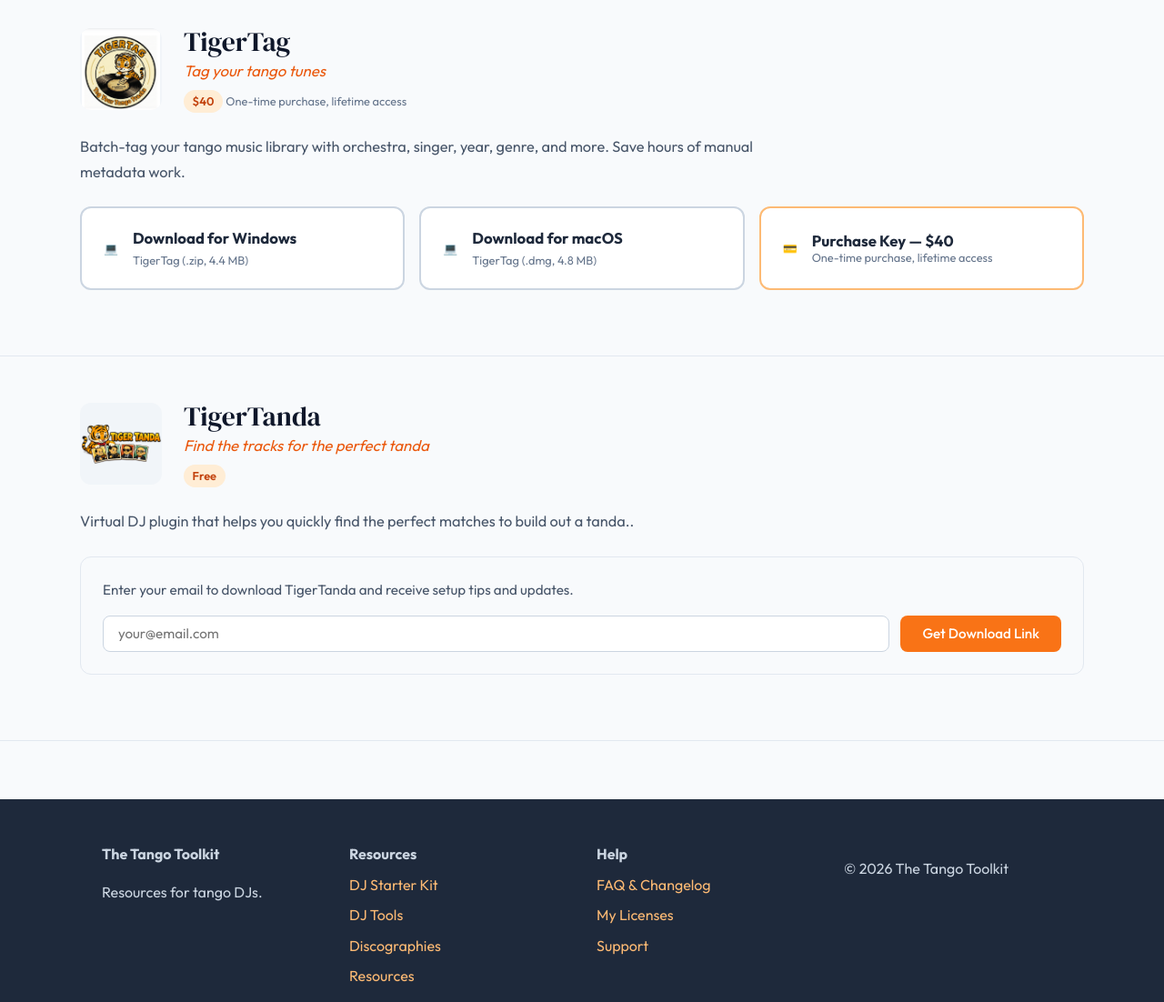
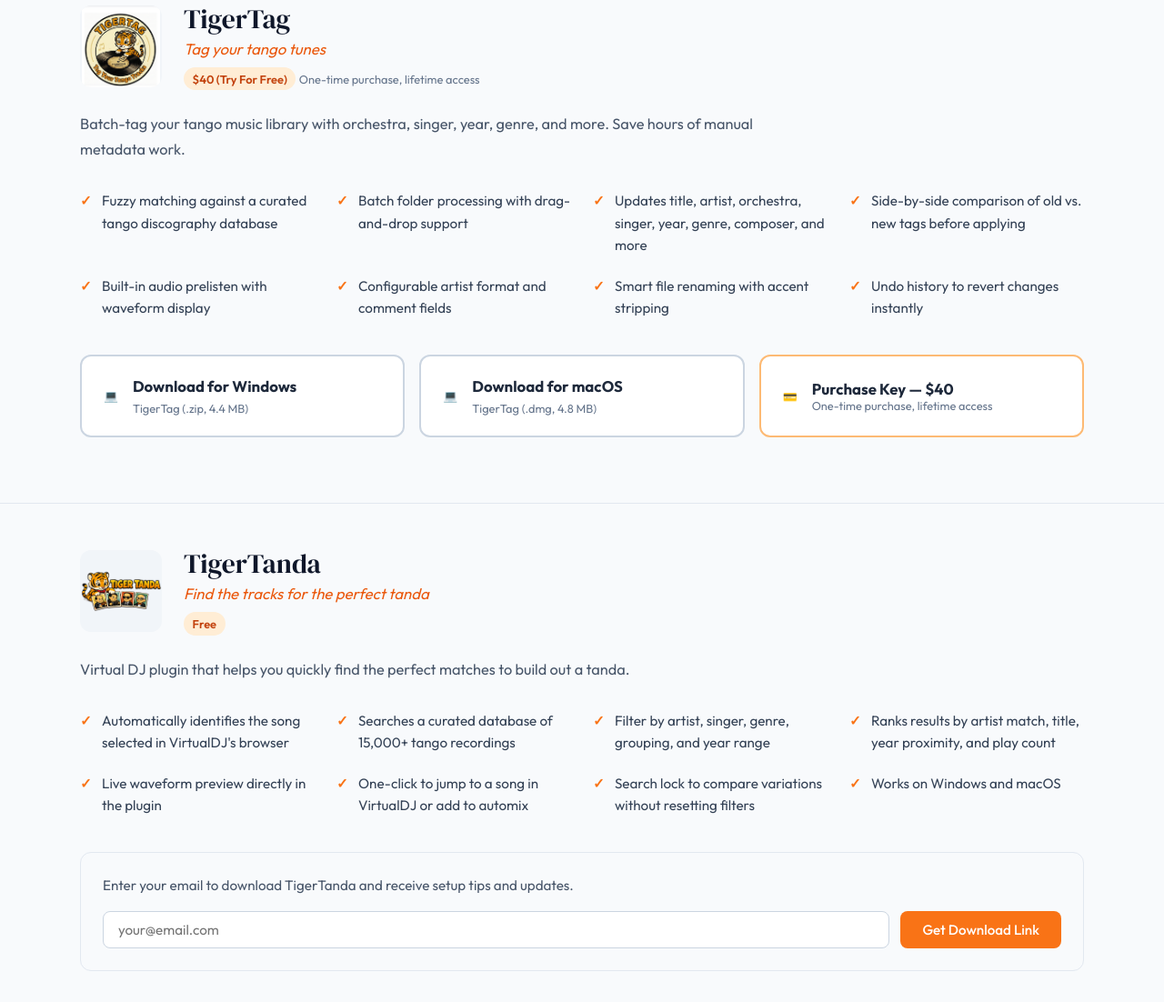
Before and after one commit to sericson0/tango-toolkit, an Astro site: page /dj/software in a window 1280 px wide. Shown: the part 3105-4207 px from the top of the page at 91% size. Built offline with nearby package versions, Linux system fonts and the light colour scheme; Astro itself is replaced by a stand-in of ours; no server answers.

Commit message:
Update sections

```diff
--- a/src/pages/dj/software/index.astro
+++ b/src/pages/dj/software/index.astro
@@ -130,15 +130,13 @@
           </div>
         </a>
       </div>
-    </div>
 
       <!-- Download TigerTango -->
       <h3 class="section-label">Download TigerTango</h3>
-      <p class="install-note">You can install TigerTango directly in Virtual DJ: <strong>Settings &rarr; Extensions &rarr; Search "TigerTango"</strong>
-        You can also download the latest version with the link below. Find installation instructions and user guide here:
-        <p class="install-link">
+      <p class="install-note">You can install TigerTango directly in Virtual DJ: <strong>Settings &rarr; Extensions &rarr; Search "TigerTango"</strong>.
+        You can also download the latest version with the link below.</p>
+      <p class="install-link">
         &#128214; <a href="https://github.com/sericson0/TigerTango/blob/main/docs/sections/Installation.md" target="_blank" rel="noopener noreferrer">Installation and User guide</a>
-      </p>
       </p>
       <div class="download-buttons">
         <a href="https://github.com/sericson0/TigerTango/releases/download/v1.0.0/TigerTango.zip" class="download-btn-large">
@@ -156,10 +154,7 @@
           </div>
         </a>
       </div>
-
-
-
-
+    </div>
   </section>
 
   <!-- ============================================================ -->
@@ -250,12 +245,23 @@
         <div>
           <h2>TigerTag</h2>
           <p class="tool-tagline">Tag your tango tunes</p>
-          <span class="price-badge">{tigertag?.price}</span>
+          <span class="price-badge">{tigertag?.price} (Try For Free)</span>
           <span class="license-note">One-time purchase, lifetime access</span>
         </div>
       </div>
 
       <p class="tool-desc-full">Batch-tag your tango music library with orchestra, singer, year, genre, and more. Save hours of manual metadata work.</p>
+
+      <div class="features-grid">
+        <div class="feature-item">Fuzzy matching against a curated tango discography database</div>
+        <div class="feature-item">Batch folder processing with drag-and-drop support</div>
+        <div class="feature-item">Updates title, artist, orchestra, singer, year, genre, composer, and more</div>
+        <div class="feature-item">Side-by-side comparison of old vs. new tags before applying</div>
+        <div class="feature-item">Built-in audio prelisten with waveform display</div>
+        <div class="feature-item">Configurable artist format and comment fields</div>
+        <div class="feature-item">Smart file renaming with accent stripping</div>
+        <div class="feature-item">Undo history to revert changes instantly</div>
+      </div>
 
       <div class="download-buttons">
         <a href="https://github.com/sericson0/tigertag-releases/releases/download/v1.0.0/TigerTag-Windows-x64.zip" class="download-btn-large">
@@ -301,7 +307,18 @@
         </div>
       </div>
 
-      <p class="tool-desc-full">Virtual DJ plugin that helps you quickly find the perfect matches to build out a tanda..</p>
+      <p class="tool-desc-full">Virtual DJ plugin that helps you quickly find the perfect matches to build out a tanda.</p>
+
+      <div class="features-grid">
+        <div class="feature-item">Automatically identifies the song selected in VirtualDJ's browser</div>
+        <div class="feature-item">Searches a curated database of 15,000+ tango recordings</div>
+        <div class="feature-item">Filter by artist, singer, genre, grouping, and year range</div>
+        <div class="feature-item">Ranks results by artist match, title, year proximity, and play count</div>
+        <div class="feature-item">Live waveform preview directly in the plugin</div>
+        <div class="feature-item">One-click to jump to a song in VirtualDJ or add to automix</div>
+        <div class="feature-item">Search lock to compare variations without resetting filters</div>
+        <div class="feature-item">Works on Windows and macOS</div>
+      </div>
 
       <div class="email-gate" id="tigertanda-email-gate">
         <p>Enter your email to download TigerTanda and receive setup tips and updates.</p>
```
